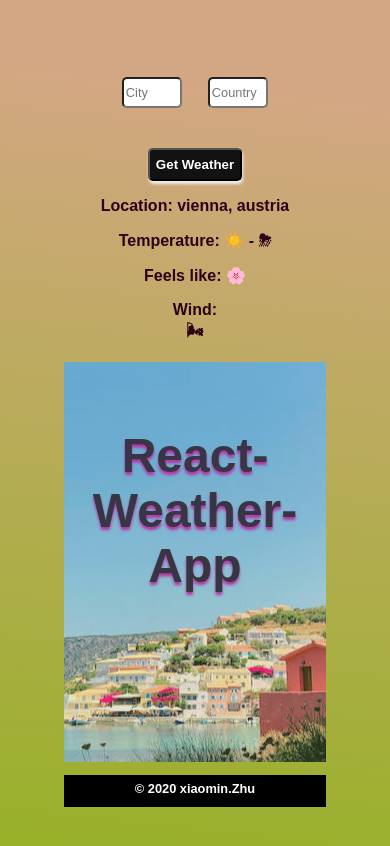
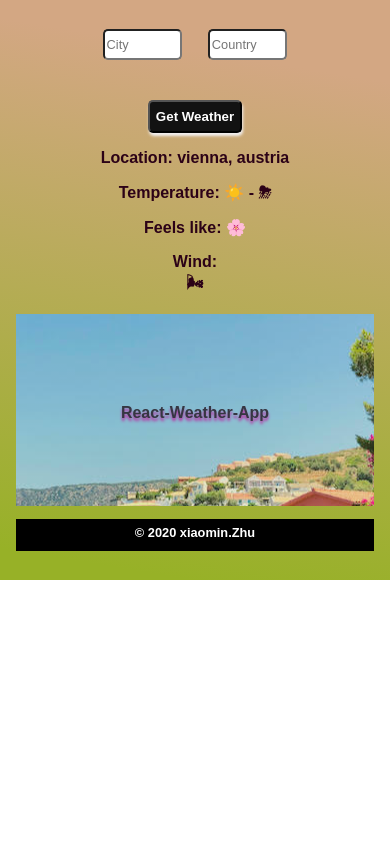
Before and after one commit to xiaominzhu88/react-weather-app, a React (Create React App) app: page / in a window 390 px wide. Shown: the top 846 px of the page. Built offline with nearby package versions, Linux system fonts and the light colour scheme; no server answers.

Commit message:
Added responsive style

```diff
--- a/src/App.css
+++ b/src/App.css
@@ -9,7 +9,7 @@
     to(#d3a783)
   );
   height: auto;
-  padding:4em;
+  padding: 4em;
 }
 
 h1 {
@@ -17,9 +17,19 @@ h1 {
   padding-top: 0.5em;
   text-shadow: 0px 3px 3px rgb(187, 18, 187);
   color: rgb(25, 25, 66);
-  padding-top:25%;
-  font-size:3em;
-
+  padding-top: 25%;
+  font-size: 3em;
+}
+@media (max-width: 500px) {
+  h1 {
+    font-size: 1em;
+  }
+  .imageWeather {
+    height: 12em;
+  }
+  .App {
+    padding: 1em;
+  }
 }
 
 input {
@@ -62,18 +72,17 @@ button:active {
 .imageWeather {
   opacity: 0.8;
   background-image: url('./greece.jpg');
-  height:25em;
-  width:100%;
-  background-repeat:no-repeat;
-  background-position:center center;
+  width: 100%;
+  background-repeat: no-repeat;
+  background-position: center center;
 }
 
-.copyright{
+.copyright {
   background-color: black;
-  color:#fff;
-  font-weight:bold;
-  font-size:0.8em;
-  font-family:sans-serif;
-  height:2em;
-  padding-top:0.5em;
+  color: #fff;
+  font-weight: bold;
+  font-size: 0.8em;
+  font-family: sans-serif;
+  height: 2em;
+  padding-top: 0.5em;
 }
--- a/src/App.js
+++ b/src/App.js
@@ -52,7 +52,6 @@ export default function App() {
         alert('Please check your input City/Country');
       });
   };
-  console.log(wind);
 
   return (
     <div className="App">
```
